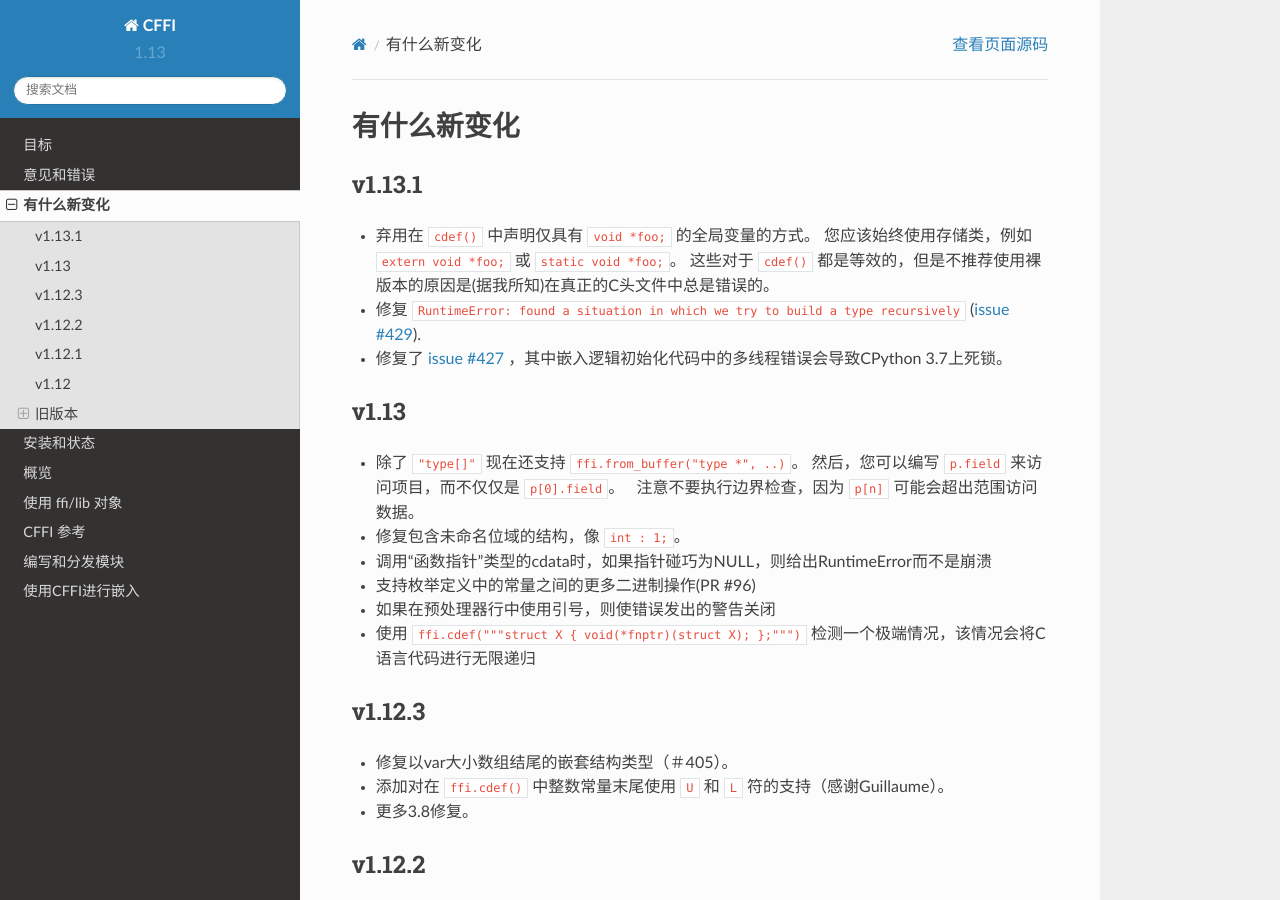
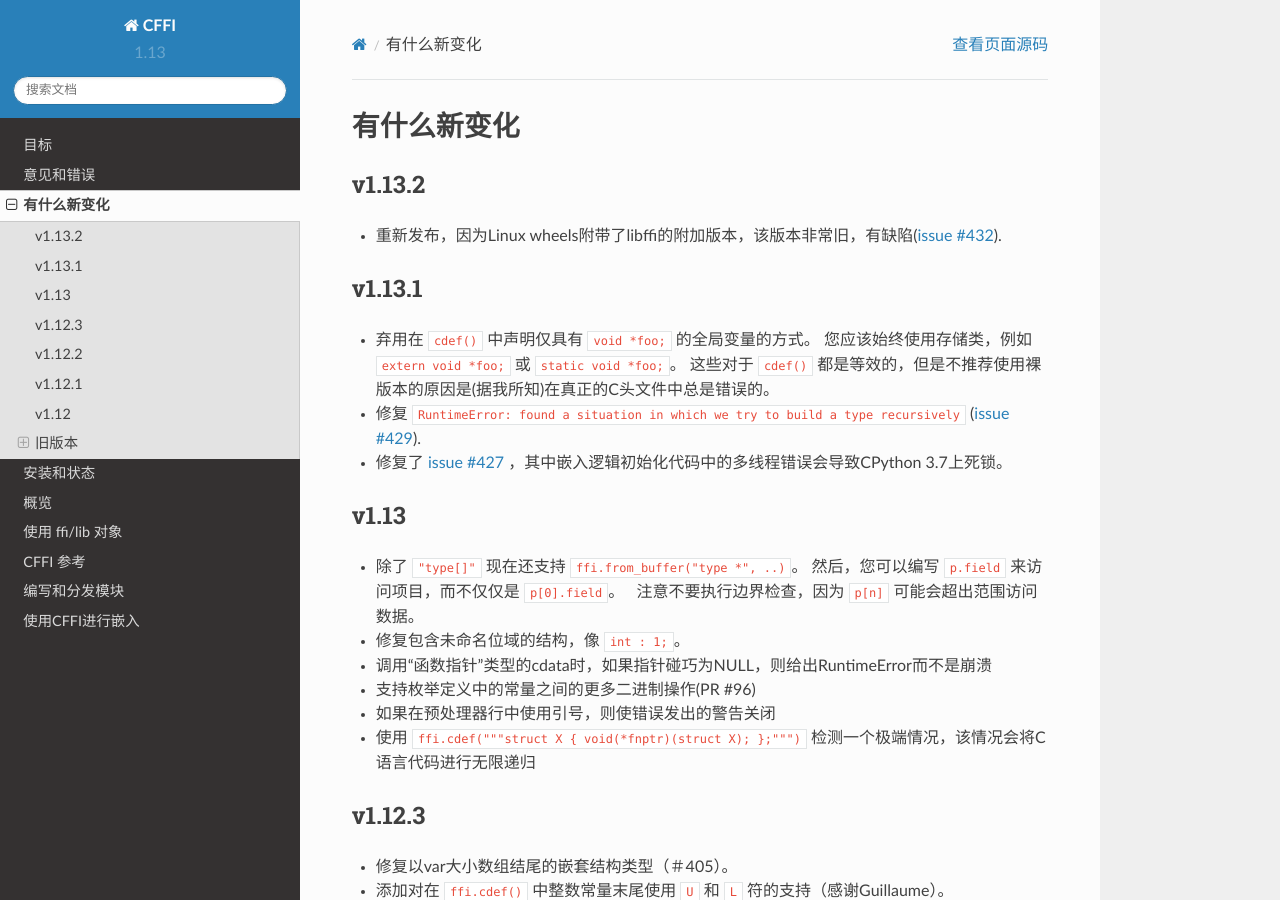
Before and after one commit to JairoGuo/CFFI-Docs-ZH-CN, a Sphinx documentation site: the page built from doc/source/whatsnew.rst, in a window 1280 px wide and 900 px high. Built offline with Sphinx 7.4.7 and the Read the Docs theme 2.0.0, drawn with Linux system fonts in a browser that asks for light colours.

Commit message:
Update whatsnew.rst

```diff
--- a/doc/source/whatsnew.rst
+++ b/doc/source/whatsnew.rst
@@ -1,6 +1,14 @@
 ======================
 有什么新变化
 ======================
+
+v1.13.2
+=======
+
+* 重新发布，因为Linux wheels附带了libffi的附加版本，该版本非常旧，有缺陷(`issue #432`_).
+
+.. _`issue #432`: https://bitbucket.org/cffi/cffi/issues/432/
+
 
 v1.13.1
 =======
```
